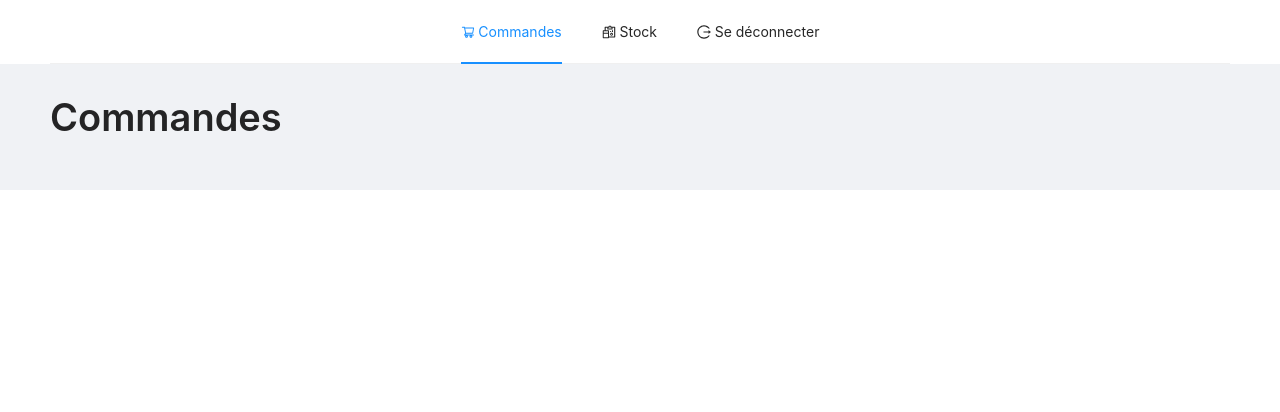
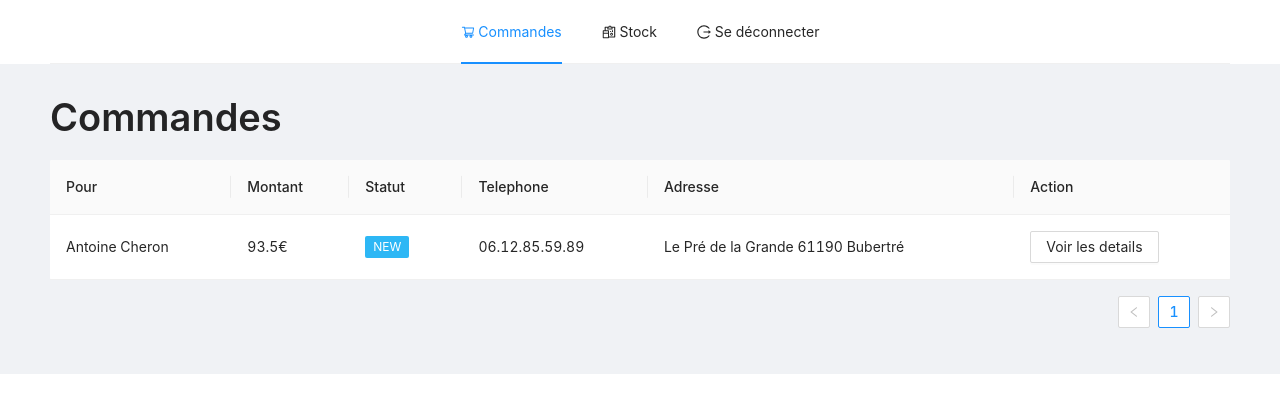
Before and after one commit to AntoineCheron/commander-a-la-ferme, a React (Create React App) app in the folder client/: page / in a window 1280 px wide. Shown: the top 412 px of the page. Built offline with nearby package versions, Linux system fonts and the light colour scheme.

Commit message:
Add basic view of the orders list

```diff
--- /dev/null
+++ b/client/src/components/OrdersList.tsx
@@ -0,0 +1,63 @@
+import React, { FunctionComponent } from 'react'
+import { Button, Table, Tag, Typography } from 'antd'
+
+import { Order, OrderStatus, statusColor } from '../models'
+
+const { Text } = Typography
+
+type OrdersListProps = { orders: Order[] }
+
+const OrdersList: FunctionComponent<OrdersListProps> = ({ orders }) => {
+
+  const ordersWithTotal = orders.map(order => {
+    const total = order.items.map(item => item.price * item.amount).reduce((sum, value) => sum + value, 0)
+    return { ...order, total }
+  })
+
+  return <>
+    <Table columns={columns} dataSource={ordersWithTotal} />
+  </>
+}
+
+const columns = [
+  {
+    title: 'Pour',
+    dataIndex: 'fullname',
+    key: 'fullname'
+  },
+  {
+    title: 'Montant',
+    dataIndex: 'total',
+    key: 'total',
+    render: (text: string) => <Text>{text}€</Text>
+  },
+  {
+    title: 'Statut',
+    key: 'status',
+    dataIndex: 'status',
+    render: (status: OrderStatus) => (
+      <Tag color={statusColor[status]}>{status.toUpperCase()}</Tag>
+    ),
+  },
+  {
+    title: 'Telephone',
+    dataIndex: 'telephone',
+    key: 'fullname',
+  },
+  {
+    title: 'Adresse',
+    dataIndex: 'address',
+    key: 'address',
+  },
+  {
+    title: 'Action',
+    key: 'action',
+    render: (text: any, record: Order) => (
+      <span>
+        <Button>Voir les details</Button>
+      </span>
+    ),
+  },
+];
+
+export default OrdersList
--- a/client/src/models.ts
+++ b/client/src/models.ts
@@ -1,8 +1,34 @@
-export type InventoryItem = {
+export type InventoryItem = BaseInventoryItem & {
+  remaining: number
+  ordered: number
+}
+
+export type OrderedItem = BaseInventoryItem & { amount: number }
+
+export type BaseInventoryItem = {
   id: string
   title: string
   category: string
   price: number
-  remaining: number
-  ordered: number
 }
+
+export type Order = {
+  fullname: string
+  telephone: string
+  email?: string
+  address: string
+  paymentMethod: string
+  status: OrderStatus
+  passedOn: Date
+  completedOn?: Date
+  items: OrderedItem[]
+}
+
+export type OrderStatus = 'new' | 'in-progress' | 'completed' | 'canceled'
+
+export const statusColor = {
+  new: '#2db7f5',
+  'in-progress': '',
+  completed: '#87d068',
+  canceled: '#108ee9'
+}
--- a/client/src/pages/Orders.tsx
+++ b/client/src/pages/Orders.tsx
@@ -2,6 +2,8 @@ import React, { FunctionComponent } from 'react'
 import { Typography } from 'antd'
 
 import AppLayout from '../components/AppLayout'
+import OrdersList from '../components/OrdersList'
+import { Order } from '../models'
 
 const { Title } = Typography
 
@@ -9,7 +11,35 @@ const OrdersPage: FunctionComponent<{}> = () => {
   return (
     <AppLayout>
       <Title>Commandes</Title>
+      <OrdersList orders={orders} />
     </AppLayout>)
 }
 
+const orders: Order[] = [
+  {
+    fullname: 'Antoine Cheron',
+    telephone: '06.12.85.59.89',
+    address: 'Le Pré de la Grande 61190 Bubertré',
+    paymentMethod: 'carte',
+    status: 'new',
+    passedOn: new Date(Date.now()),
+    items: [
+      {
+        id: '1',
+        title: 'Crottin chèvres',
+        category: 'Catégorie 1',
+        price: 2.25,
+        amount: 2
+      },
+      {
+        id: '2',
+        title: 'Crottin brebis',
+        category: 'Catégorie 2',
+        price: 22.25,
+        amount: 4
+      }
+    ]
+  }
+]
+
 export default OrdersPage
```
